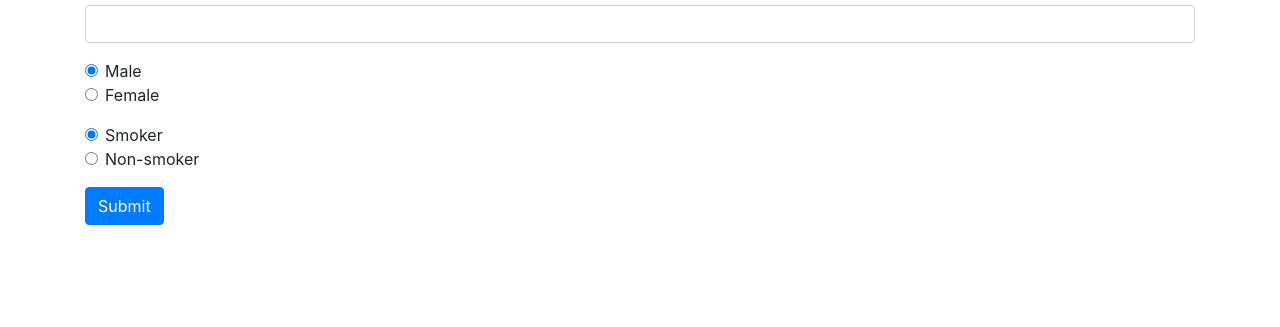
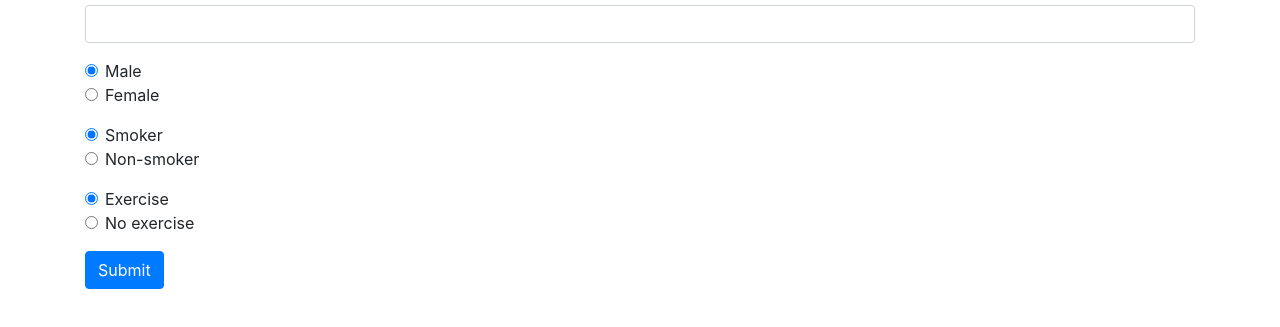
Before and after one commit to amcgladd/space-age, a website built with webpack: page src/index.html in a window 1280 px wide. Shown: the part 83-410 px from the top of the page. Built offline with nearby package versions, Linux system fonts and the light colour scheme.

Commit message:
add exercise to object

```diff
--- a/src/index.html
+++ b/src/index.html
@@ -42,6 +42,21 @@
         </div>
       </div>
 
+      <div class="form-group" id="userExercise">
+        <div class="form-check">
+          <input class="form-check-input" type="radio" name="exerciseRadios" id="exerciseRadio1" value="true" checked>
+          <label class="form-check-label" for="exerciseRadio1">
+          Exercise
+          </label>
+        </div>
+        <div class="form-check">
+          <input class="form-check-input" type="radio" name="exerciseRadios" id="exerciseRadio2" value="false">
+          <label class="form-check-label" for="exerciseRadio2">
+            No exercise
+          </label>
+        </div>
+      </div>
+
       <button class="btn btn-primary" type="submit">Submit</button>
     </form>
     <div class="output">
--- a/src/main.js
+++ b/src/main.js
@@ -81,8 +81,9 @@ $(document).ready(function() {
     let userAge = parseInt($("#userAge").val());
     let userGender = $("#userGender input:radio:checked").val();
     let userSmoke = $("#userSmoke input:radio:checked").val();
+    let userExercise = $("#userExercise input:radio:checked").val();
     console.log(userGender);
-    let testAge = new userInput(userAge,userGender,userSmoke,true);
+    let testAge = new userInput(userAge,userGender,userSmoke,userExercise);
     console.log(testAge);
     testAge.calculateAges();
     testAge.calculateExpectancy();
```
